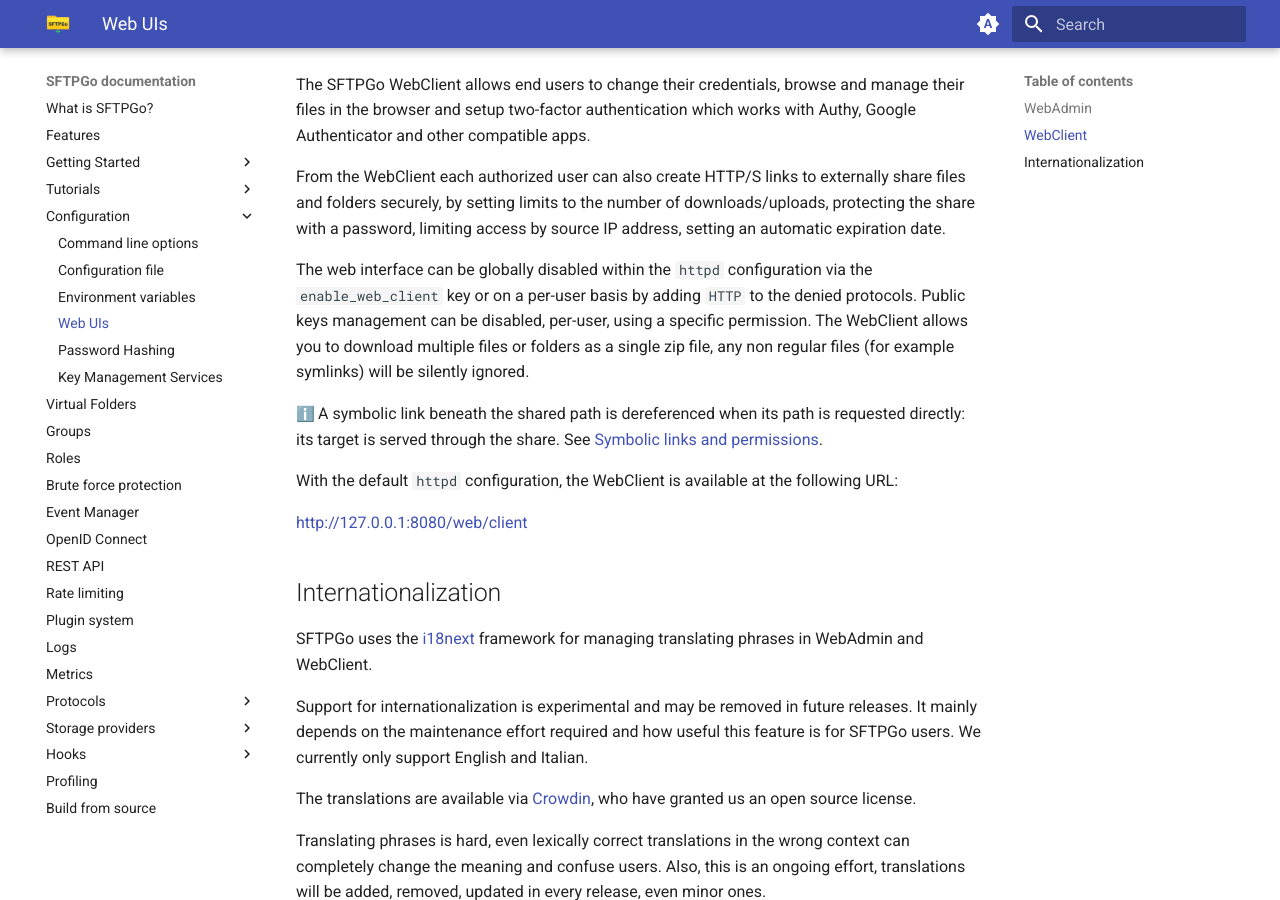
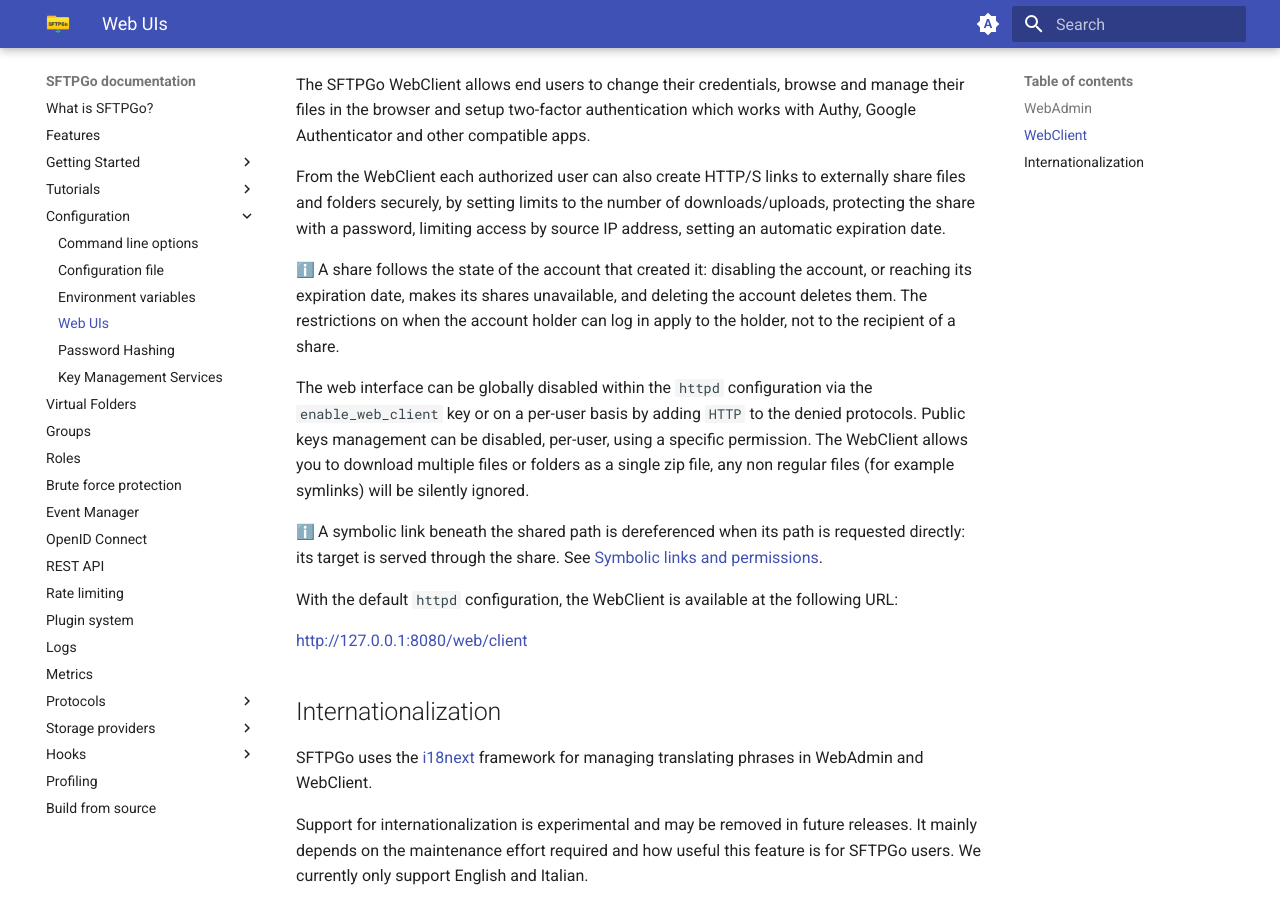
Before and after one commit to sftpgo/docs, an MkDocs documentation site: the page built from docs/web-interfaces.md, in a window 1280 px wide and 900 px high, scrolled down 610 px. Built offline with MkDocs 1.6.1 and Material for MkDocs 9.7.7, drawn with Linux system fonts in a browser that asks for light colours; emoji names are drawn with the system emoji font; the version menu is left out.

Commit message:
document that a share follows the state of its owner account

```diff
--- a/docs/web-interfaces.md
+++ b/docs/web-interfaces.md
@@ -22,6 +22,8 @@ The web interface can be configured over HTTPS and to require mutual TLS authent
 The SFTPGo WebClient allows end users to change their credentials, browse and manage their files in the browser and setup two-factor authentication which works with Authy, Google Authenticator and other compatible apps.
 
 From the WebClient each authorized user can also create HTTP/S links to externally share files and folders securely, by setting limits to the number of downloads/uploads, protecting the share with a password, limiting access by source IP address, setting an automatic expiration date.
+
+:information_source: A share follows the state of the account that created it: disabling the account, or reaching its expiration date, makes its shares unavailable, and deleting the account deletes them. The restrictions on when the account holder can log in apply to the holder, not to the recipient of a share.
 
 The web interface can be globally disabled within the `httpd` configuration via the `enable_web_client` key or on a per-user basis by adding `HTTP` to the denied protocols.
 Public keys management can be disabled, per-user, using a specific permission.
```
